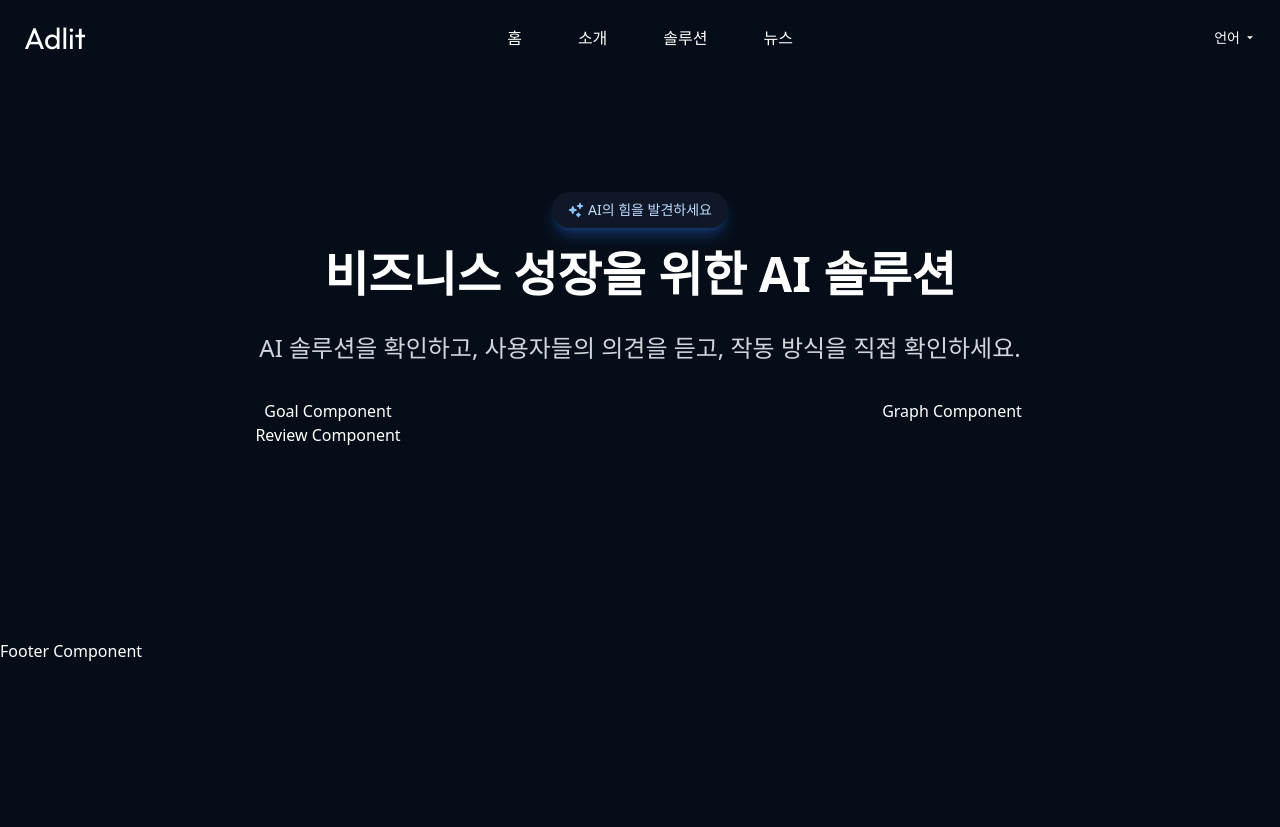
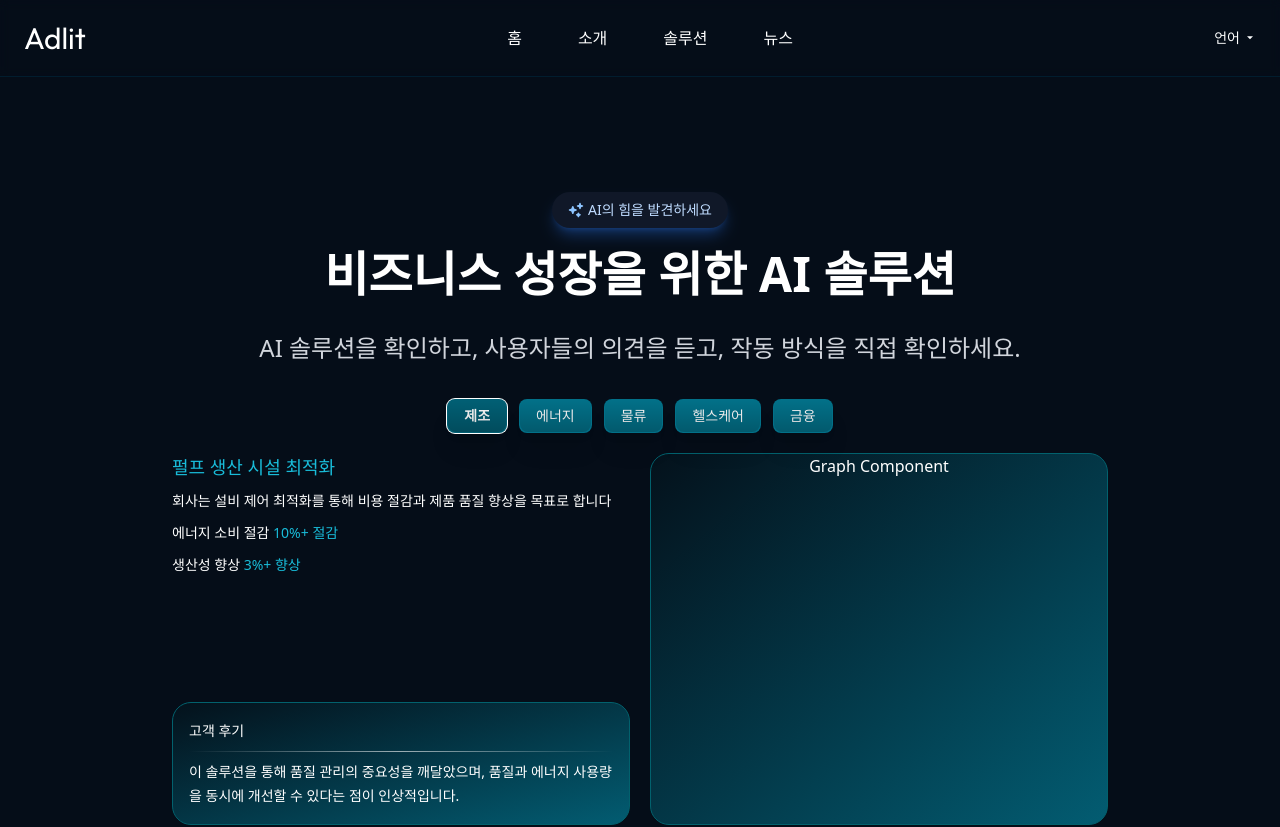
Before and after one commit to Fearless-Lab/fearless-lab.github.io, a React (Vite) app: page /data-visualization/solution in a window 1280 px wide. Shown: the top 827 px of the page. Before the commit the page ends 800 px from the top, so only its background shows below. Built offline with nearby package versions, Linux system fonts and the light colour scheme.

Commit message:
feat: update components and data for Solution section

```diff
--- /dev/null
+++ b/constants/solutionData.ts
@@ -0,0 +1,63 @@
+export const solutionCategory = ["제조", "에너지", "물류", "헬스케어", "금융"];
+
+export type TSolutionData = {
+  title: string;
+  detail: string;
+  results: { explanation: string; amount: string }[];
+};
+
+export const solutionData = [
+  {
+    title: "펄프 생산 시설 최적화",
+    detail:
+      "회사는 설비 제어 최적화를 통해 비용 절감과 제품 품질 향상을 목표로 합니다",
+    results: [
+      { explanation: "에너지 소비 절감", amount: "10%+ 절감" },
+      { explanation: "생산성 향상", amount: "3%+ 향상" },
+    ],
+    review:
+      "이 솔루션을 통해 품질 관리의 중요성을 깨달았으며, 품질과 에너지 사용량을 동시에 개선할 수 있다는 점이 인상적입니다.",
+  },
+  {
+    title: "AI 기반 태양광 패널 견적 최적화",
+    detail:
+      "AI가 사이트 조건과 전력 요구 사항을 분석하여 최적의 태양광 패널 설치 견적을 생성합니다.",
+    results: [
+      { explanation: "AI 기반 태양광 견적 속도 향상", amount: "1000배" },
+      { explanation: "AI 최적화를 통한 전기 요금 절감", amount: "20%" },
+    ],
+    review:
+      "현장에서 미팅하면서 리얼타임으로 시뮬레이션이 가능하여 안건 수주가 확실히 늘어났습니다.",
+  },
+  {
+    title: "화물 물류 조합 최적화",
+    detail:
+      "회사는 RFP에 대응해야 하며, 화물 조합 최적화를 통해 경쟁력 있는 비용을 제시해야 합니다.",
+    results: [
+      { explanation: "비용 절감", amount: "20%+ 절감" },
+      { explanation: "사용자 시스템", amount: "온프레미스 GUI 시스템" },
+    ],
+    review:
+      "이전에는 TF 팀을 구성하고 방대한 데이터를 수작업으로 분석해야 했습니다. 이제는 솔루션을 통해 최적의 조합을 쉽게 찾을 수 있습니다.",
+  },
+  {
+    title: "오처방 감지 시스템",
+    detail:
+      "소아 대상 약물의 과다 복용 및 부족 복용을 방지하는 오처방 감지 시스템.",
+    results: [
+      { explanation: "과다 복용 감지 정확도", amount: "68건의 처방에서 100%" },
+      { explanation: "부족 복용 감지 정확도", amount: "48건의 처방에서 97.9%" },
+      { explanation: "AUROC", amount: "0.92 (0.85-0.98)" },
+    ],
+    review:
+      "이 시스템을 통해 어린이 약물 과다·과소 투여를 방지하여 더욱 안전한 처방이 가능해졌습니다.",
+  },
+  {
+    title: "AI 기반 원자재 가격 예측",
+    detail:
+      "AI가 장기적인 원자재 가격을 예측하고 분석 보고서를 제공하여 조달 및 시장 전략 결정을 지원합니다.",
+    results: [{ explanation: "가격 예측 정확도", amount: "70~90%" }],
+    review:
+      "한눈에 가격흐름과 예측 근거 레포트를 확인할 수 있고, 언제든 로그인하여 바로 파악이 가능합니다. 누구나 쉽게 접근 가능합니다.",
+  },
+];
--- a/src/index.css
+++ b/src/index.css
@@ -3,6 +3,10 @@
 
 @theme {
   --font-outfit: "Outfit", serif;
+}
+
+@utility solution-bg {
+  @apply w-full rounded-[19px] bg-gradient-to-tl from-[#027088cc] to-[#00232a33];
 }
 
 html,
--- a/src/pages/components/Home/Solution/Goal.tsx
+++ b/src/pages/components/Home/Solution/Goal.tsx
@@ -1,7 +1,23 @@
-const Goal = () => {
+import {
+  solutionCategory,
+  solutionData,
+} from "../../../../../constants/solutionData";
+
+const Goal = ({ id }: { id: number }) => {
+  const { title, detail, results } = solutionData[id];
+
   return (
     <>
-      <h1>Goal Component</h1>
+      <div className="space-y-2 text-sm/6">
+        <p className="text-[#19bcd9] text-lg">{title}</p>
+        <p>{detail}</p>
+        {results.map((result, idx) => (
+          <p key={`${solutionCategory[id]}+${idx}`}>
+            {result.explanation}{" "}
+            <span className="text-[#19bcd9]">{result.amount}</span>
+          </p>
+        ))}
+      </div>
     </>
   );
 };
--- a/src/pages/components/Home/Solution/Graph.tsx
+++ b/src/pages/components/Home/Solution/Graph.tsx
@@ -1,7 +1,7 @@
 const Graph = () => {
   return (
     <>
-      <h1>Graph Component</h1>
+      <div className="solution-bg border border-[#02616d]">Graph Component</div>
     </>
   );
 };
--- a/src/pages/components/Home/Solution/Review.tsx
+++ b/src/pages/components/Home/Solution/Review.tsx
@@ -1,7 +1,15 @@
-const Review = () => {
+import { solutionData } from "../../../../../constants/solutionData";
+
+const Review = ({ id }: { id: number }) => {
+  const { review } = solutionData[id];
+
   return (
     <>
-      <h1>Review Component</h1>
+      <div className="solution-bg p-4 mt-auto text-sm/6 border border-[#02616d]">
+        <p>고객 후기</p>
+        <div className="w-full h-px bg-gradient-to-r from-transparent via-white/60 to-transparent my-2" />
+        <p>{review}</p>
+      </div>
     </>
   );
 };
--- a/src/pages/components/Home/Solution/SolutionDetail.tsx
+++ b/src/pages/components/Home/Solution/SolutionDetail.tsx
@@ -1,17 +1,47 @@
+import { useState } from "react";
 import Goal from "./Goal";
 import Graph from "./Graph";
 import Review from "./Review";
+import { solutionCategory } from "./../../../../../constants/solutionData";
 
 const SolutionDetail = () => {
+  const [categoryId, setCategoryId] = useState(0);
+
+  const handleCategoryClick = (index: number) => {
+    setCategoryId(index);
+  };
+
   return (
-    <div className="grid grid-cols-1 lg:grid-cols-2 w-full">
-      <div>
-        <Goal />
-        <Review />
+    <>
+      <div className="flex gap-3">
+        {solutionCategory.map((c, index) => (
+          <button
+            key={c}
+            onClick={() => handleCategoryClick(index)}
+            className={`px-4 py-1.5 rounded-lg transform transition duration-300 shadow-xl border border-transparent relative whitespace-nowrap text-sm
+            ${
+              categoryId === index
+                ? "bg-[#015f74] ring-1 font-bold"
+                : "bg-[#027088] hover:brightness-90"
+            }
+          `}
+          >
+            <span className="absolute inset-0 bg-gradient-to-t from-black/20 to-transparent pointer-events-none rounded-lg"></span>
+            {c}
+          </button>
+        ))}
       </div>
 
-      <Graph />
-    </div>
+      <div className="grid grid-cols-1 lg:grid-cols-2 gap-5 mt-5 lg:max-h-[372px] lg:min-h-[372px] w-[75%]">
+        <div className="h-full text-left flex flex-col">
+          <Goal id={categoryId} />
+          <Review id={categoryId} />
+        </div>
+
+        <Graph />
+      </div>
+    </>
   );
 };
+
 export default SolutionDetail;
```
